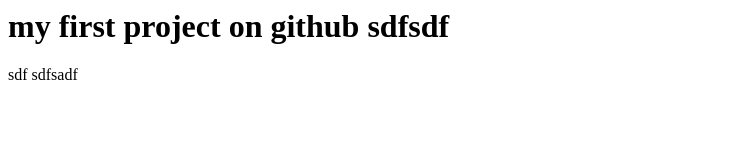
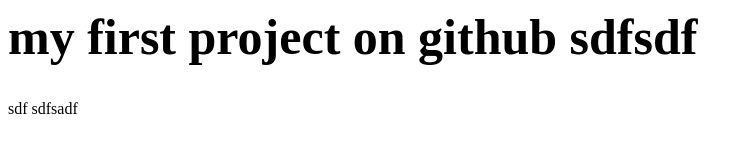
Before and after one commit to intzarhussain134/strongcoders, a plain HTML site: page index.html in a window 1280 px wide. Shown: the whole page, without its empty margins (0-753 px from the left). Drawn offline with Linux system fonts and the light colour scheme.

Commit message:
uploading style now

```diff
--- a/style.css
+++ b/style.css
@@ -1 +1 @@
-##style file#
+h1{font-size: 50px;;}
```
